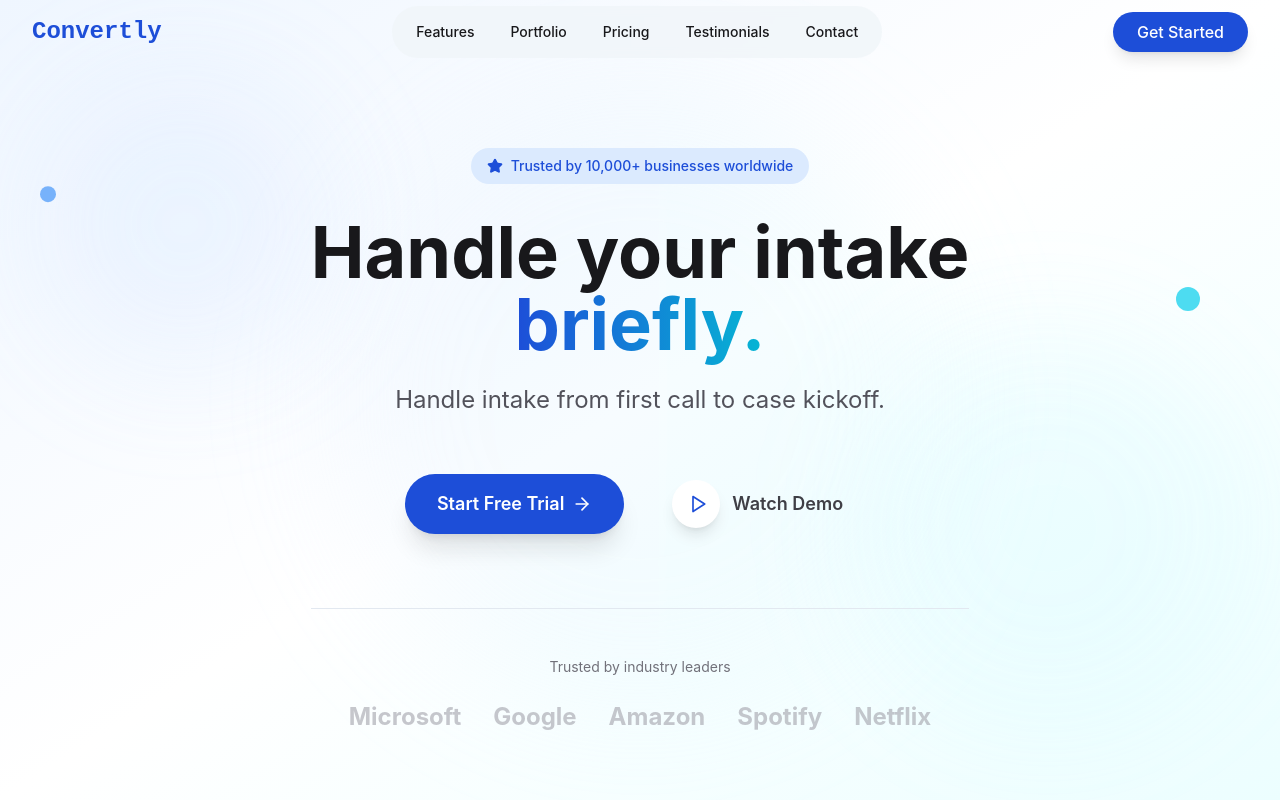
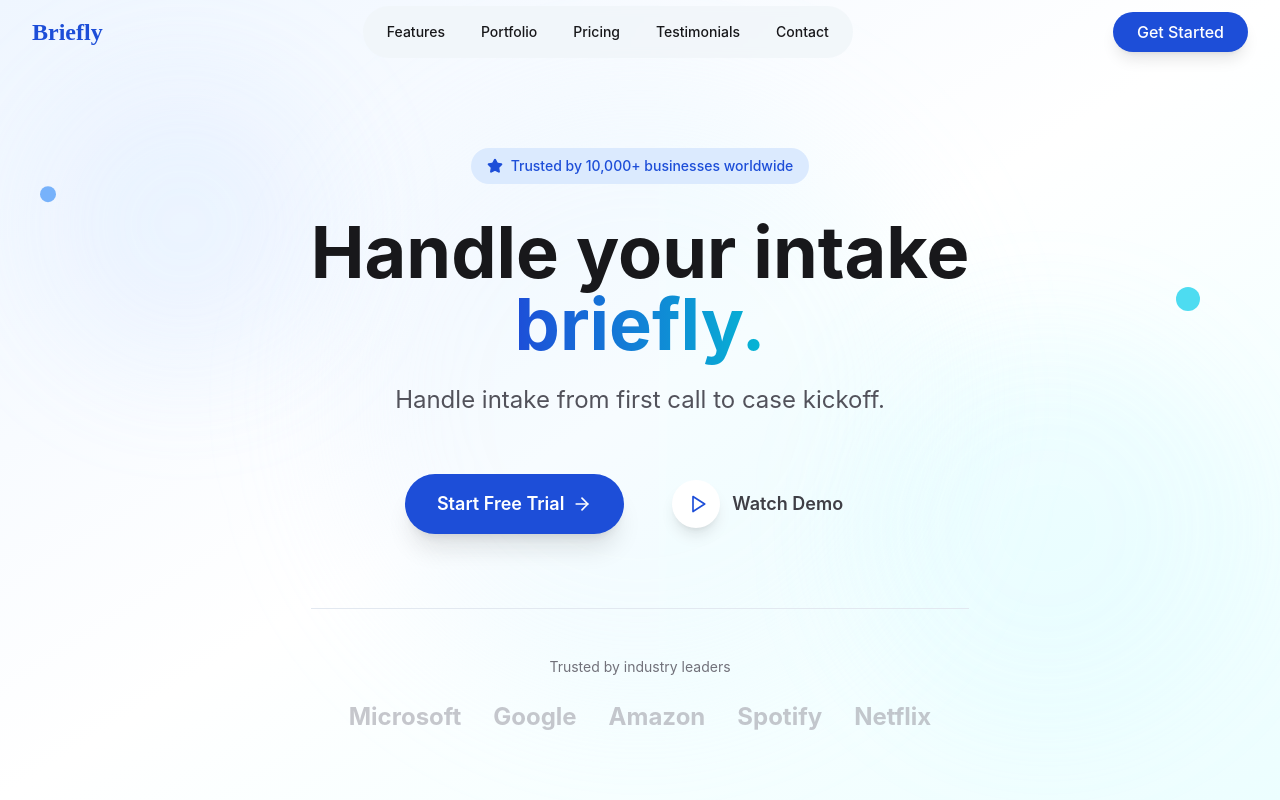
Before and after one commit to hridayunadkat/briefly-site, a React (Vite) app: page /#/ in a window 1280 px wide. Shown: the top 800 px of the page. Built offline with nearby package versions, Linux system fonts and the light colour scheme; what @radix-ui/themes would draw is missing.

Commit message:
Header update  pt3 oct 21

```diff
--- a/src/components/Header.jsx
+++ b/src/components/Header.jsx
@@ -38,7 +38,8 @@ const Header = () => {
             whileHover={{ scale: 1.05 }}
             transition={{ type: "spring", stiffness: 400, damping: 10 }}
           >
-            <h1 className="text-2xl font-bold text-blue-700 font-mono">Convertly</h1>
+            {/*<h1 className="text-2xl font-bold text-blue-700 font-mono">Briefly</h1> */}
+            <h1 className="text-2xl font-bold text-blue-700 font-['Poppins']">Briefly</h1>
           </motion.div>
 
           <nav className="hidden md:block">
```
